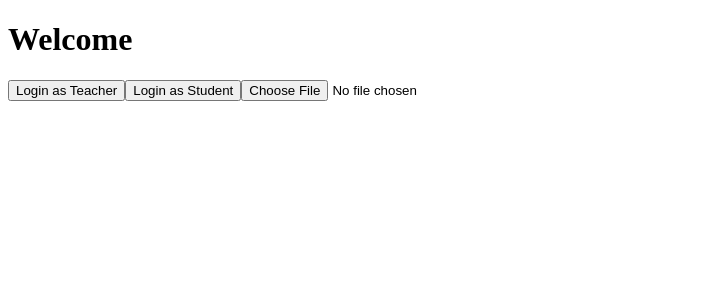
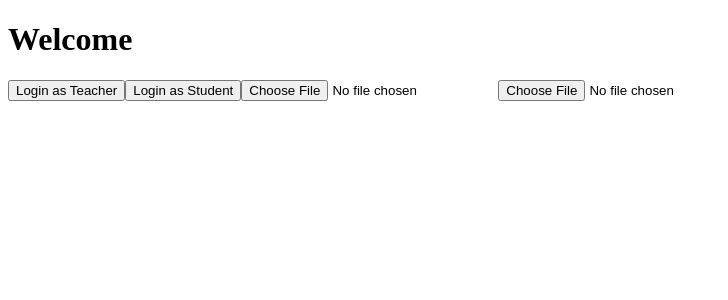
Before and after one commit to D-OJIER/TeachAssit, a Next.js app: page / in a window 1280 px wide. Shown: the top 300 px of the page, without its empty margins (0-728 px from the left). Built offline with nearby package versions, Linux system fonts and the light colour scheme.

Commit message:
added Key analyser

```diff
--- /dev/null
+++ b/components/KeyUploader.js
@@ -0,0 +1,33 @@
+"use client";
+import { useState } from "react";
+
+export default function KeyUpload({ onExtract }) {
+  const [response, setResponse] = useState("");
+
+  const handlePDFUpload = async (event) => {
+    const file = event.target.files[0];
+    if (!file) return;
+
+    const reader = new FileReader();
+    reader.readAsDataURL(file);
+    reader.onload = async () => {
+      const base64PDF = reader.result.split(",")[1];
+
+      const res = await fetch("/api/keyAnalyser", {
+        method: "POST",
+        headers: { "Content-Type": "application/json" },
+        body: JSON.stringify({ pdf: base64PDF }),
+      });
+
+      const data = await res.json();
+      setResponse(data.response || data.error);
+      onExtract && onExtract(data.response); // Send extracted key back to parent
+    };
+  };
+
+  return (
+    <>
+      <input type="file" accept="application/pdf" onChange={handlePDFUpload} />
+    </>
+  );
+}
--- a/components/PdfUploader.js
+++ b/components/PdfUploader.js
@@ -1,7 +1,9 @@
 "use client";
 import { useState } from "react";
 
-export default function PDFUpload({ onResult }) {
+export default function PDFUpload({ keyData, onResult }) {
+  const [response, setResponse] = useState("");
+
   const handlePDFUpload = async (event) => {
     const file = event.target.files[0];
     if (!file) return;
@@ -14,14 +16,16 @@ export default function PDFUpload({ onResult }) {
       const res = await fetch("/api/gemini", {
         method: "POST",
         headers: { "Content-Type": "application/json" },
-        body: JSON.stringify({ pdf: base64PDF }),
+        body: JSON.stringify({ pdf: base64PDF, keyData }),
       });
 
       const data = await res.json();
+      setResponse(data.response || data.error);
+
       const parsed = parseResponse(data.response || "");
       const total = parsed.reduce((sum, item) => sum + parseInt(item.marks, 10), 0);
 
-      onResult({ total, breakdown: parsed });
+      onResult && onResult({ total, breakdown: parsed });
     };
   };
 
@@ -39,5 +43,9 @@ export default function PDFUpload({ onResult }) {
     });
   };
 
-  return <input type="file" accept="application/pdf" onChange={handlePDFUpload} />;
+  return (
+    <>
+      <input type="file" accept="application/pdf" onChange={handlePDFUpload} />
+    </>
+  );
 }
--- a/pages/api/gemini.js
+++ b/pages/api/gemini.js
@@ -6,10 +6,10 @@ export default async function handler(req, res) {
   }
 
   try {
-        const { pdf } = req.body; // No need to use req.json() in Next.js API routes
+    const { pdf, keyData } = req.body;
 
-        if (!pdf) {
-            return res.status(400).json({ error: "PDF data is required" });
+    if (!pdf || !keyData) {
+      return res.status(400).json({ error: "PDF data and keyData are required" });
     }
 
     const genAI = new GoogleGenerativeAI(process.env.GEMINI_API_KEY);
@@ -18,16 +18,20 @@ export default async function handler(req, res) {
     const result = await model.generateContent([
       {
         inlineData: {
-                    data: pdf, // Base64 encoded PDF
+          data: pdf,
           mimeType: "application/pdf",
         },
       },
-            "Analyze the provided answers and grade each question out of 10 based on content accuracy, quality, and relevance. Display the results strictly in the format (Q - M) without any additional details, comments, or explanations. Example: 1 - 8, 2 - 6.",
+      `Here is the answer key for grading: ${keyData}.
+Compare the student's answers with this key. Grade each question out of 10 based on accuracy, relevance, and content.
+Return output ONLY in format: Q - M
+Example: 1 - 7, 2 - 8, 3 - 10`
     ]);
 
     const responseText = result?.response?.text?.() || "No response received";
 
     res.status(200).json({ response: responseText });
+
   } catch (error) {
     console.error("Gemini API Error:", error);
     res.status(500).json({ error: error.message });
--- /dev/null
+++ b/pages/api/keyAnalyser.js
@@ -0,0 +1,34 @@
+  import { GoogleGenerativeAI } from "@google/generative-ai";
+
+  export default async function handler(req, res) {
+      if (req.method !== "POST") {
+          return res.status(405).json({ error: "Method Not Allowed" });
+      }
+
+      try {
+          const { pdf } = req.body;
+          if (!pdf) {
+              return res.status(400).json({ error: "PDF data is required" });
+          }
+
+          const genAI = new GoogleGenerativeAI(process.env.GEMINI_API_KEY);
+          const model = genAI.getGenerativeModel({ model: "models/gemini-1.5-pro" });
+
+          const result = await model.generateContent([
+              {
+                  inlineData: {
+                      data: pdf,
+                      mimeType: "application/pdf",
+                  },
+              },
+              "give only content",
+          ]);
+
+          const responseText = result?.response?.text?.() || "No response received";
+
+          res.status(200).json({ response: responseText });
+      } catch (error) {
+          console.error("Gemini API Error:", error);
+          res.status(500).json({ error: error.message });
+      }
+  }
--- a/pages/index.js
+++ b/pages/index.js
@@ -1,25 +1,32 @@
+import { useState } from "react";
 import PDFUpload from "@/components/PdfUploader";
+import KeyUpload from "@/components/KeyUploader";
 import { useRouter } from "next/router";
 
 export default function Home() {
   const router = useRouter();
+  const [keyData, setKeyData] = useState(null); // Store extracted key here
 
   return (
     <div className="flex flex-col items-center justify-center min-h-screen bg-gray-100">
       <h1 className="text-2xl font-bold mb-4">Welcome</h1>
+
       <button
         onClick={() => router.push("/login?role=teacher")}
         className="mb-2 px-4 py-2 bg-blue-500 text-white rounded"
       >
         Login as Teacher
       </button>
+
       <button
         onClick={() => router.push("/login?role=student")}
         className="px-4 py-2 bg-green-500 text-white rounded"
       >
         Login as Student
       </button>
-      <PDFUpload />
+
+      <KeyUpload onExtract={(data) => { setKeyData(data); console.log("Key Data:", data); }} /> {/* Pass setter to KeyUploader */}
+      <PDFUpload keyData={keyData} /> {/* Pass key data to PdfUploader */}
     </div>
   );
 }
```
Also changed, not shown: pages/class/[className]/evaluation.js (+24 -4 lines). Lines whose indentation alone changed are shown as unchanged.
